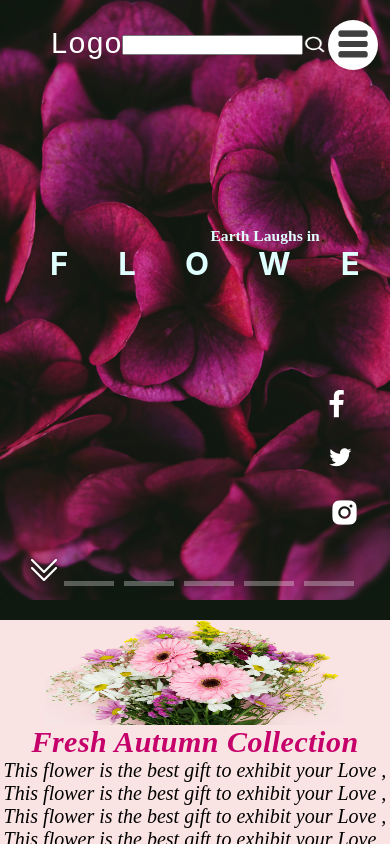
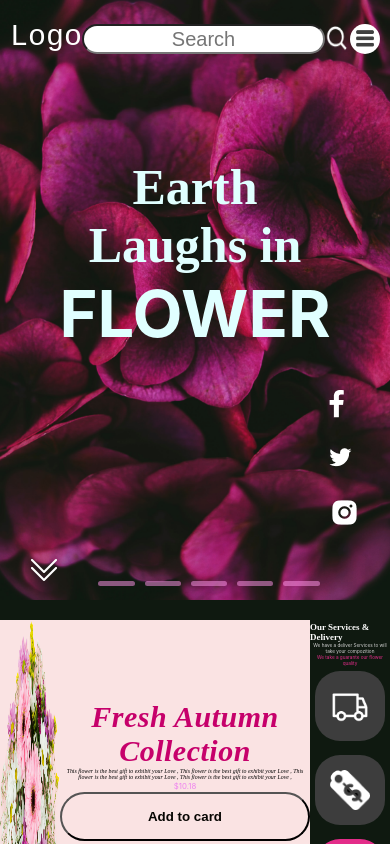
Before and after one commit to TorgomyanDavit/flowersshop, a React (Create React App) app: page / in a window 390 px wide. Shown: the top 844 px of the page. Built offline with nearby package versions, Linux system fonts and the light colour scheme.

Commit message:
add responsive

```diff
--- a/src/App.js
+++ b/src/App.js
@@ -1,5 +1,4 @@
-import {Header,Section1} from "./features/mainShop/MainContainer";
-
+import {Header,Section1,Footer} from "./features/mainShop/MainContainer";
 
 import "./features/mainShop/MainContainer.css"
 
@@ -9,6 +8,7 @@ function App() {
     <div className="App">
         <Header/>
         <Section1/>
+        <Footer/>
     </div>
   );
 }
--- a/src/features/mainShop/MainContainer.css
+++ b/src/features/mainShop/MainContainer.css
@@ -12,7 +12,8 @@ body {
     height: 600px;
     background-image: url(../mainShop/imagine/mainimage.png);
     background-position:center;
-    background-size: cover;
+    background-size:cover;
+    position: relative;
 }
 
 #Logo{
@@ -21,22 +22,22 @@ body {
 }
 
 #form {
+    width: 100%;
     display: none;
 }
 
 #menuicon {
-    width: 50px;
+    width: 30px;
     border-radius: 50px;
     background-color: white;
-    display: none;
 }
 
 #nav{
     z-index: 1;
-    position: fixed;
+    position:fixed;
     top: 0;
     left: 0;
-    width: 100%;
+    width:100%;
     padding:20px 50px ;
     display: flex;
     justify-content:space-between;
@@ -77,13 +78,28 @@ body {
     color: #FFFFFF
 }
 
+#nav > ul{
+    width: 50%;
+    display: flex;
+    justify-content: space-between;
+    list-style: none;
+}
+
+
+
+
+
+
+
+
+
+
 
 /* central text */
 #centrtextdiv{
     position: relative;
     padding: 50px;
-    margin: 0 auto;
-    width: fit-content;
+    width: 100%;
     height:60%;
     display:flex;
     align-items: center;
@@ -95,15 +111,19 @@ body {
 #centrtextdiv h2 {
     color: lightcyan;
     font-family: "cursive";
-    font-size:  4vw;
+    font-size:  50px;
     text-align: center;
+
 }
 
 #centrtextdiv h1 {
     color: lightcyan;
-    font-size: 8vw;
-    letter-spacing: 50px;
+    font-size: 65px;
+    letter-spacing: 40px;
 }
+
+
+
 
 
 /* social sites icon */
@@ -114,8 +134,12 @@ body {
     margin: 30px;
     display: block;
 }
+
+
+
+
+
 /* icon drop down */
-
 #linedown{
     padding: 0 30px;
     width: 100%;
@@ -131,9 +155,61 @@ body {
 }
 
 .line{
-    width: 50px;
+    width: 70px;
     height: 5px;
     margin: 0 5px;
+    border-radius: 100px;
+    background-color: rgba(255, 9, 202, 0.315);
+}
+
+
+
+@media screen and (max-width:950px) {
+    #nav > ul{
+        display: flex;
+        justify-content: flex-end;
+        width: 100%;
+    }
+}
+
+@media screen and (max-width:650px) {
+
+    #nav{
+        padding:20px 10px ;
+        position:absolute;
+    }
+    #nav > ul{
+        display: none;
+    }
+    #form {
+        display: flex;
+        justify-content: flex-end;
+    }
+
+
+    #inputsearch {
+        width: 100%;
+        border-radius: 90px;
+        font-size:20px;
+        text-align:center;
+
+        /* display: none; */
+    }
+
+    #searchimg {
+        height: 30px;
+    }
+
+
+    #centrtextdiv h1 {
+        color: lightcyan;
+        font-size: 65px;
+        letter-spacing: 0px;
+    }
+
+    .line{
+        width: 12%;
+    }
 }
 
 
@@ -286,7 +362,7 @@ body {
     display: block;
     width: 600px;
     text-align: center;
-    font-size: 70px;
+    font-size: 50px;
     font-style: italic;
     color: cornsilk;
     padding: 30px;
@@ -412,87 +488,3 @@ body {
 #pfooter img{
     width: 30px;
 }
-
-
-
-
-
-
-
-
-
-
-
-
-
-
-
-
-
-@media screen and (max-width:835px) {
-    /* header */
-    #form{
-        display: flex;
-        align-items: center;
-    }
-
-    #inputsearch{
-        height: 20px;
-    }
-
-    #searchimg{
-        height: 20px;
-    }
-
-    #nav{
-        align-items: center;
-    }
-
-    #menuicon {
-        display:block;
-    }
-
-    #nav ul {
-        display: none;
-        cursor: pointer;
-    }
-
-    /* one section */
-    #one-section {
-        display: flex;
-        flex-direction: column;
-        justify-content: center;
-        height: 450px;
-    }
-
-    #reklamimg {
-        cursor: pointer;
-        transition: 2s;
-        width:300px;
-    }
-
-    #child1 {
-        width: 100%;
-        height: 200px;
-        display: flex;
-        justify-content: center;
-    }
-
-    .child2 {
-        width: 100%;
-        height:200px
-    }
-
-    .child2 p {
-        font-size: 20px;
-    }
-
-
-    .child2 button {
-        width: 150px;
-    }
-
-    .child3 {
-        width: 100%;
-    }
-}
--- a/src/features/mainShop/MainContainer.js
+++ b/src/features/mainShop/MainContainer.js
@@ -21,44 +21,44 @@ import { useSelector } from "react-redux"
 
 function Header() {
   const state = useSelector((state) => {
-    return state.mainShop.navbar
+    return state.mainShop
   })
-  console.log(state)
 
   return (
           <header id="shop-header">
               <nav id="nav">
                 <a href="#" id="Logo">Logo</a>
                 <form id="form">
-                      <input id="inputsearch" />
+                        <input id="inputsearch" placeholder="Search"/>
                         <img id="searchimg" src={iconSearch} width="25px" height="25px"/>
-                      <img  id="menuicon" src={menuicon}alt="menuicon"/>
+                        <img  id="menuicon" src={menuicon} alt="menuicon"/>
                 </form>
                 <ul>
-                {state.map((val) => {
-                  return <li key={val.id}><a href="#">{val.name}</a></li>
+                  {state.navbar.map((val) => {
+                    return <li id="headerli" key={val.id}><a href="#">{val.name}</a></li>
                   })}
                     <img src={iconSearch} width="25px" height="25px"/>
                     <img src={iconshoping} width="25px" height="25px"/>
                 </ul>
               </nav>
+
               <div id="centrtextdiv">
                 <h2>Earth Laughs in</h2>
                 <h1>FLOWER</h1>
               </div>
+
               <div id="iconsocialsitediv">
                 <a  href="https://www.facebook.com/" target="_blank" ><img className="icon" src={iconfacebook}/></a>
                 <a href="#"><img className="icon" src={icontwitter}/></a>
                 <a href="#"><img className="icon" src={iconinstagram}/></a>
               </div>
+
               <div id="linedown">
                 <a href="#footer"><img src={downup}/></a>
                     <div id="mainline">
-                    <img className="line" src={linecon}/>
-                    <img className="line" src={linecon}/>
-                    <img className="line" src={linecon}/>
-                    <img className="line" src={linecon}/>
-                    <img className="line" src={linecon}/>
+                      {state.forslideline.line.map((linecon) => {
+                        return  <img className="line" src={linecon}/>
+                      })}
                     </div>
               </div>
         </header>
@@ -103,7 +103,6 @@ function Section1() {
         </section>
         <Section2/>
         <Section3/>
-        <Footer/>
       </main>
   )
 }
@@ -146,8 +145,6 @@ function Section2() {
 
 
 
-
-
 function Section3() {
   return (
     <div id="section3">
@@ -173,6 +170,9 @@ function Section3() {
 }
 
 
+
+
+
 function Footer() {
   const state = useSelector((state) => {
     return state.mainShop.footer
@@ -191,8 +191,4 @@ function Footer() {
     </footer>
   )
 }
-
-let x = "text"
-
-
-console.log((typeof x === "string"))
+export {Footer}
--- a/src/features/mainShop/MainContainerSlices.js
+++ b/src/features/mainShop/MainContainerSlices.js
@@ -2,12 +2,11 @@ import { createSlice } from "@reduxjs/toolkit";
 import rosesinbox from "./imagine/img1.png"
 import mixflowersbucket from "./imagine/img2.png"
 import compoziciafrompoppy from "./imagine/img3.png"
+import linecon from "./imagine/Line.png"
+
 
 import callpng from "./imagine/call.png"
 import vector from "./imagine/Vector.png"
-
-
-
 
 
 const initialState = {
@@ -30,7 +29,10 @@ const initialState = {
         ["Information","Delivery information","privacy police","Gitoms & conditionft","Why us"],
         ["My account","order history","wishists","News Letter"],
         ["Contact us",[vector,"G,hasratyan street "],[callpng ,"094717021"]]
-    ]
+    ],
+    forslideline:{
+        line:[linecon,linecon,linecon,linecon,linecon]
+    }
 }
 
 const mainshopSlice = createSlice({
@@ -41,5 +43,4 @@ const mainshopSlice = createSlice({
 
     }
 })
-
 export default mainshopSlice.reducer
```
Lines whose indentation alone changed are shown as unchanged.
